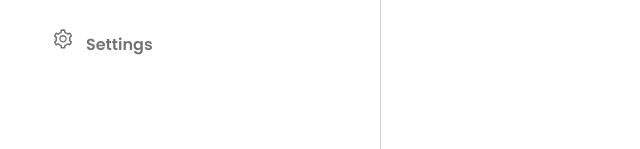
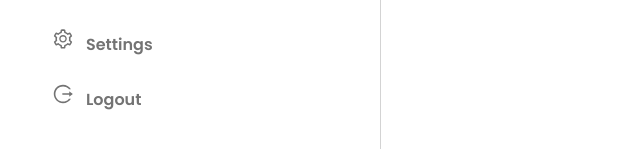
Before and after one commit to HamidTech360/swiftTelecoms, a React (Vite) app: page /user in a window 1280 px wide. Shown: the part 365-514 px from the top of the page, without its empty margins (0-640 px from the left). Built offline with nearby package versions, Linux system fonts and the light colour scheme; sample sign-in values are in the browser's storage.

Commit message:
adding logout

```diff
--- a/src/layouts/adminLayout/index.tsx
+++ b/src/layouts/adminLayout/index.tsx
@@ -7,7 +7,7 @@ import { ModalContent } from '../../screens/User/tasks/tasks.style'
 import { useEffect, useState } from 'react'
 import { BiBarChartSquare } from 'react-icons/bi'
 import { TbHexagon3D } from 'react-icons/tb'
-import { AiOutlineFile, AiOutlineSetting,  AiOutlinePlusCircle, AiOutlineClose } from 'react-icons/ai'
+import { AiOutlineFile, AiOutlineSetting,  AiOutlinePlusCircle, AiOutlineClose, AiOutlineLogout } from 'react-icons/ai'
 import { GoTasklist } from 'react-icons/go'
 import { PiFolderNotchMinusLight } from 'react-icons/pi'
 import { NavItem, SideGrid } from './adminlayout.style'
@@ -140,6 +140,13 @@ const AdminLayout = () => {
               </NavItem>
             </Link>
           ))}
+           <NavItem onClick={()=>{
+                localStorage.clear()
+                navigate('/')
+           }} >
+              <AiOutlineLogout size={22} className="mr-3" />
+              Logout
+            </NavItem>
         </div>
       </SideGrid>
 
```
